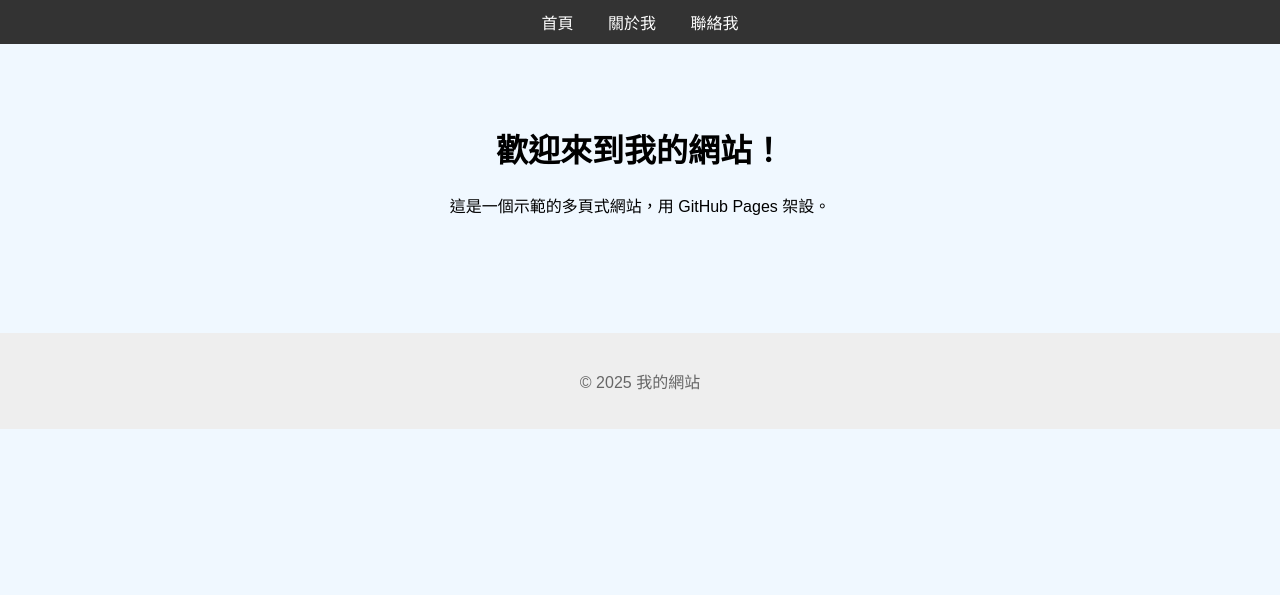
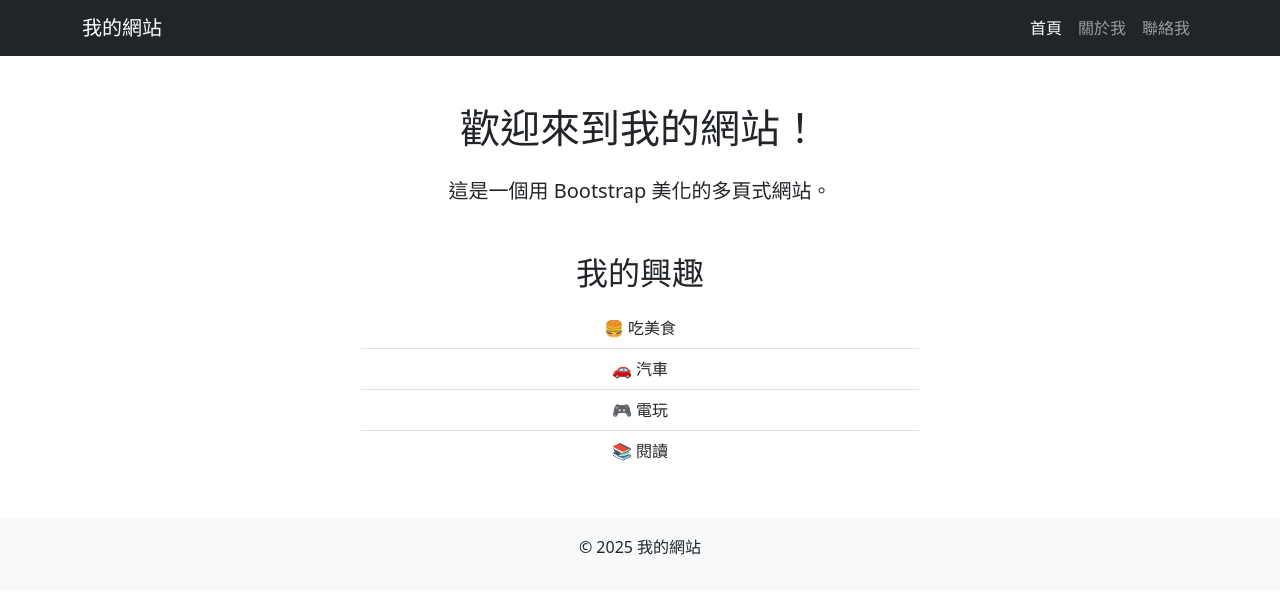
Before and after one commit to rqrwewqp/smg-web, a plain HTML site: page index.html in a window 1280 px wide. Drawn offline with nearby package versions, Linux system fonts and the light colour scheme.

Commit message:
Update index.html

```diff
--- a/index.html
+++ b/index.html
@@ -2,30 +2,40 @@
 <html lang="zh-TW">
 <head>
   <meta charset="UTF-8">
-  <meta name="viewport" content="width=device-width, initial-scale=1.0">
+  <meta name="viewport" content="width=device-width, initial-scale=1">
   <title>首頁 - 我的網站</title>
-  <style>
-    body { font-family: Arial, sans-serif; margin: 0; padding: 0; text-align: center; background: #f0f8ff; }
-    nav { background: #333; padding: 10px; }
-    nav a { color: white; text-decoration: none; margin: 0 15px; }
-    nav a:hover { text-decoration: underline; }
-    header { padding: 60px 20px; }
-    footer { margin-top: 40px; padding: 20px; background: #eee; color: #666; }
-  </style>
+  <link href="https://cdn.jsdelivr.net/npm/bootstrap@5.3.3/dist/css/bootstrap.min.css" rel="stylesheet">
 </head>
 <body>
-  <nav>
-    <a href="index.html">首頁</a>
-    <a href="about.html">關於我</a>
-    <a href="contact.html">聯絡我</a>
+  <!-- 導覽列 -->
+  <nav class="navbar navbar-expand-lg navbar-dark bg-dark">
+    <div class="container">
+      <a class="navbar-brand" href="index.html">我的網站</a>
+      <div>
+        <ul class="navbar-nav me-auto">
+          <li class="nav-item"><a class="nav-link active" href="index.html">首頁</a></li>
+          <li class="nav-item"><a class="nav-link" href="about.html">關於我</a></li>
+          <li class="nav-item"><a class="nav-link" href="contact.html">聯絡我</a></li>
+        </ul>
+      </div>
+    </div>
   </nav>
 
-  <header>
-    <h1>歡迎來到我的網站！</h1>
-    <p>這是一個示範的多頁式網站，用 GitHub Pages 架設。</p>
-  </header>
+  <!-- 主內容 -->
+  <div class="container text-center mt-5">
+    <h1 class="mb-4">歡迎來到我的網站！</h1>
+    <p class="lead">這是一個用 Bootstrap 美化的多頁式網站。</p>
 
-  <footer>
+    <h2 class="mt-5">我的興趣</h2>
+    <ul class="list-group list-group-flush w-50 mx-auto mt-3">
+      <li class="list-group-item">🍔 吃美食</li>
+      <li class="list-group-item">🚗 汽車</li>
+      <li class="list-group-item">🎮 電玩</li>
+      <li class="list-group-item">📚 閱讀</li>
+    </ul>
+  </div>
+
+  <footer class="bg-light text-center py-3 mt-5">
     <p>© 2025 我的網站</p>
   </footer>
 </body>
```
